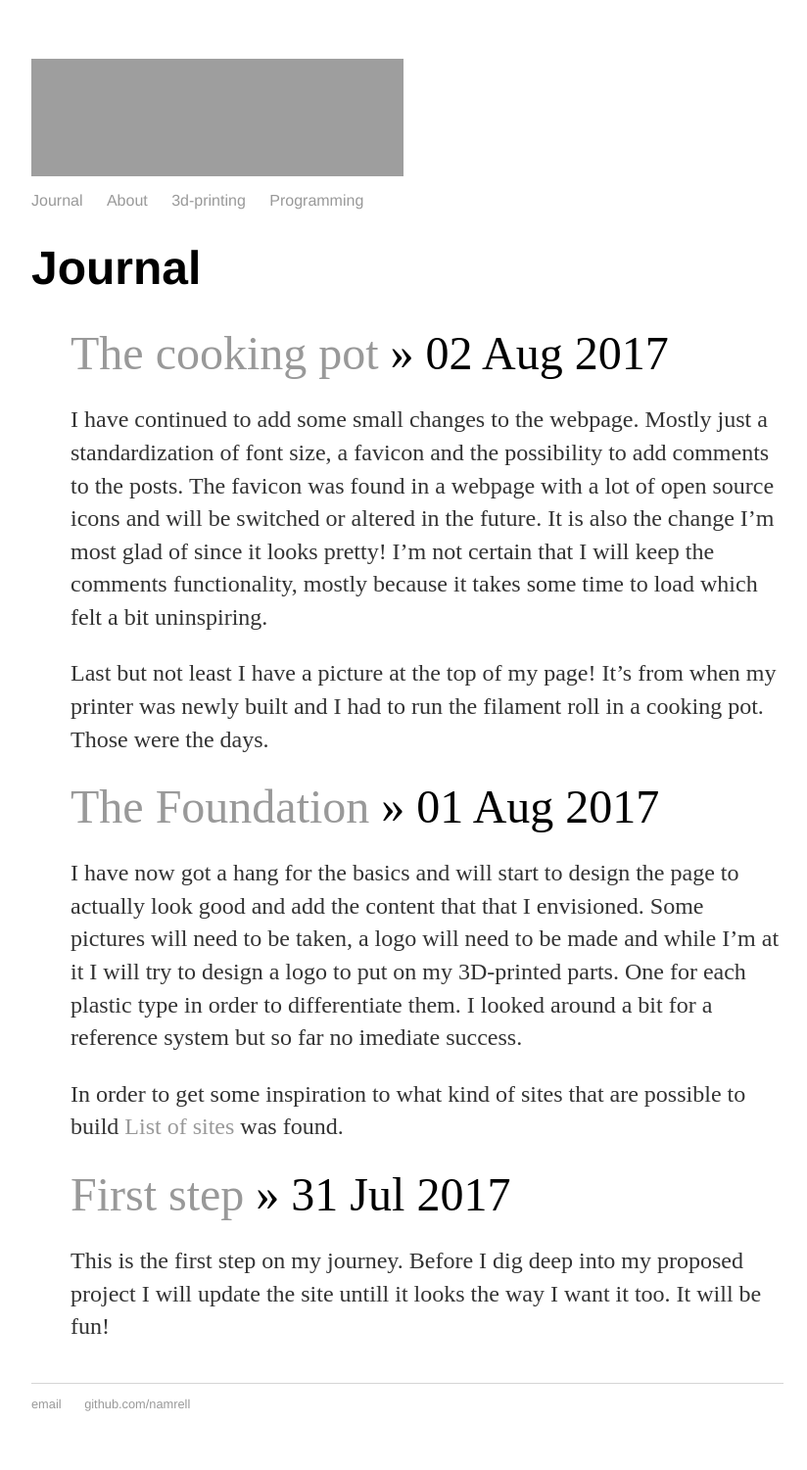
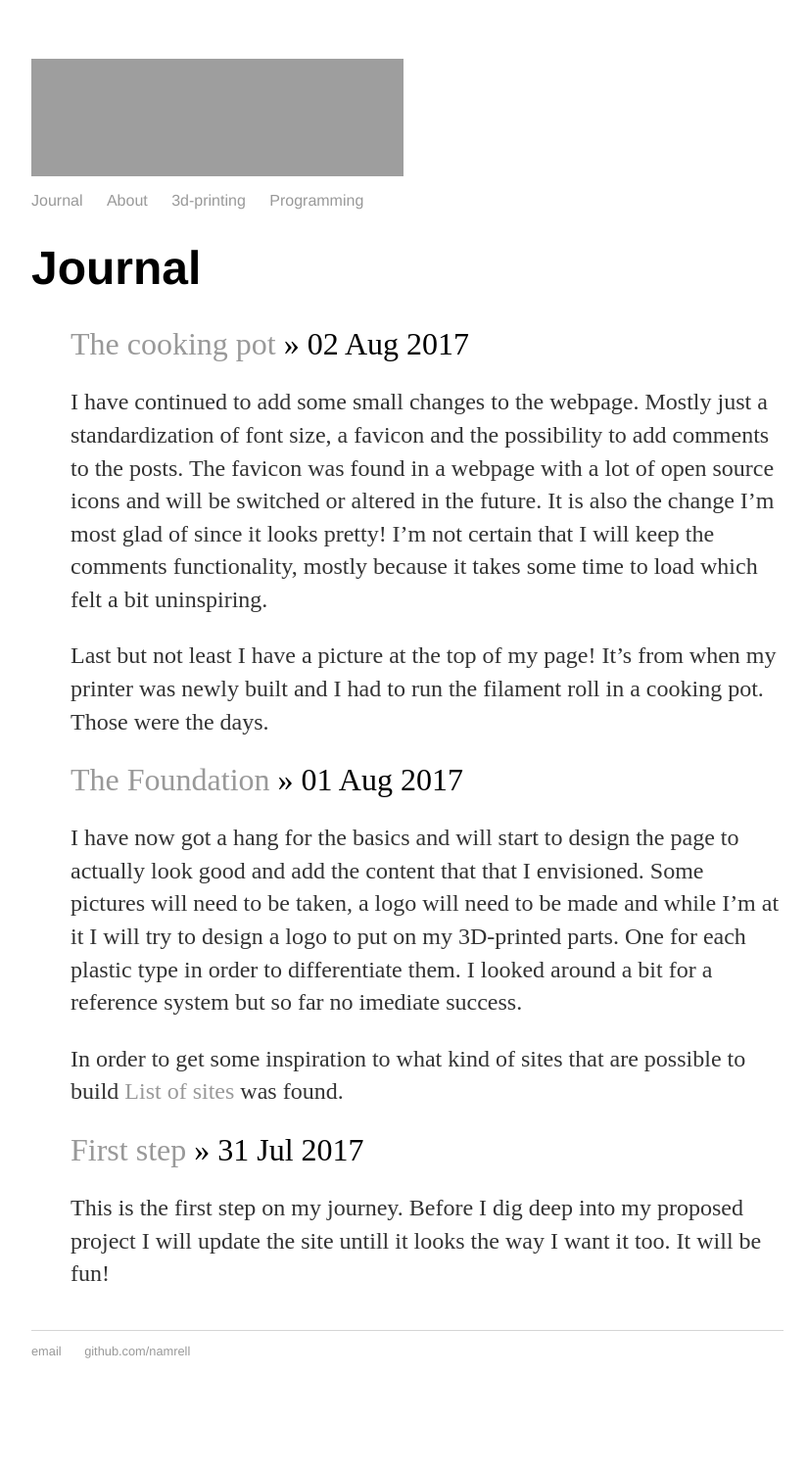
Before and after one commit to Namrell/Namrell.github.io, a Jekyll site: the page built from index.html, in a window 1280 px wide. Shown: the whole page at 98% size, without its empty margins (224-1048 px from the left). Built offline with Jekyll 4.4.1, drawn with Linux system fonts in a browser that asks for light colours; after the commit the page ends 1447 px from its top, so only the background shows below that; grey boxes are pictures that could not be loaded.

Commit message:
Update index.html

```diff
--- a/index.html
+++ b/index.html
@@ -7,7 +7,7 @@ title: Journal
 	<ul class="posts">
 
 	  {% for post in site.posts %}
-	    <font size="7">
+	    <font size="6.5">
 	    <li><a href="{{ post.url }}" title="{{ post.title }}">{{ post.title }}</a> » <span>{{ post.date | date_to_string }}</span>
 	    </font>
 	    {{ post.content }}</li>
```
